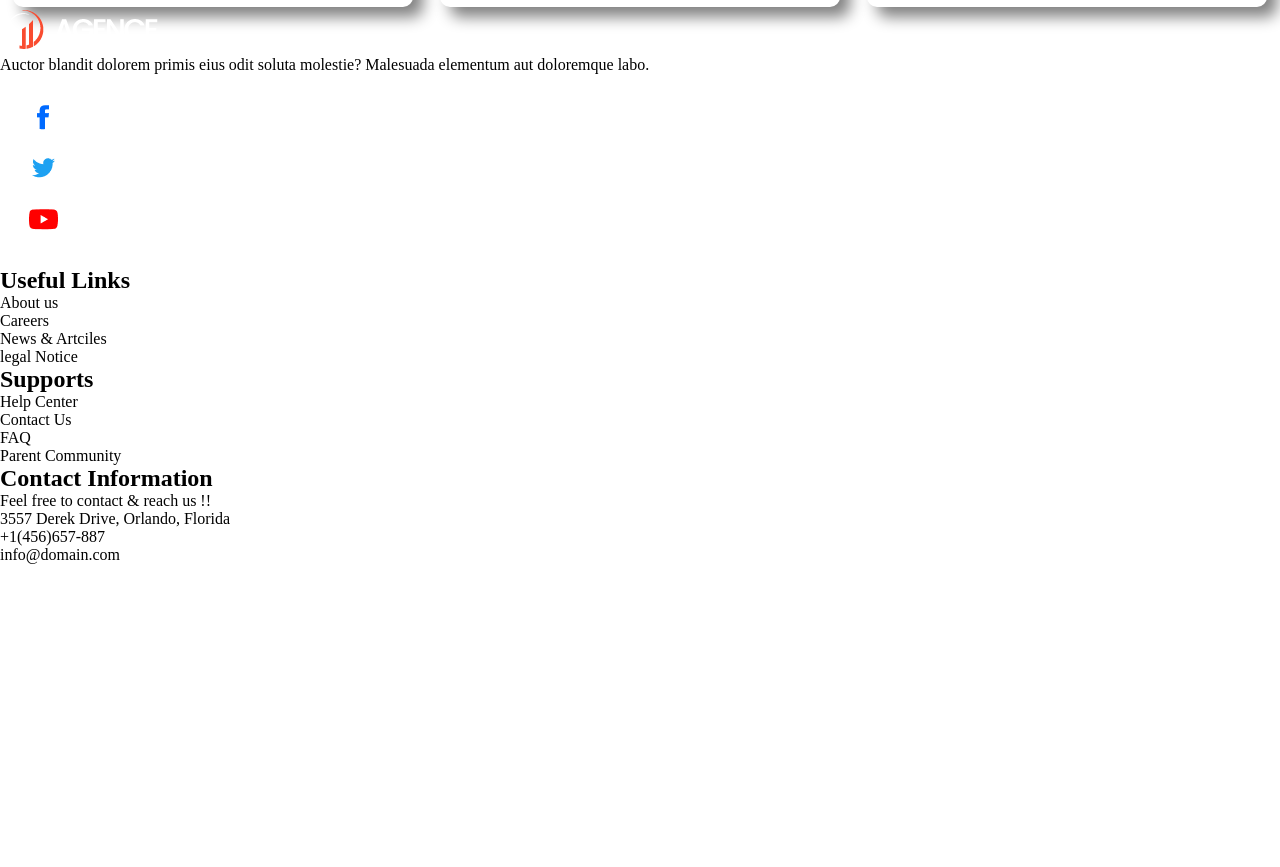
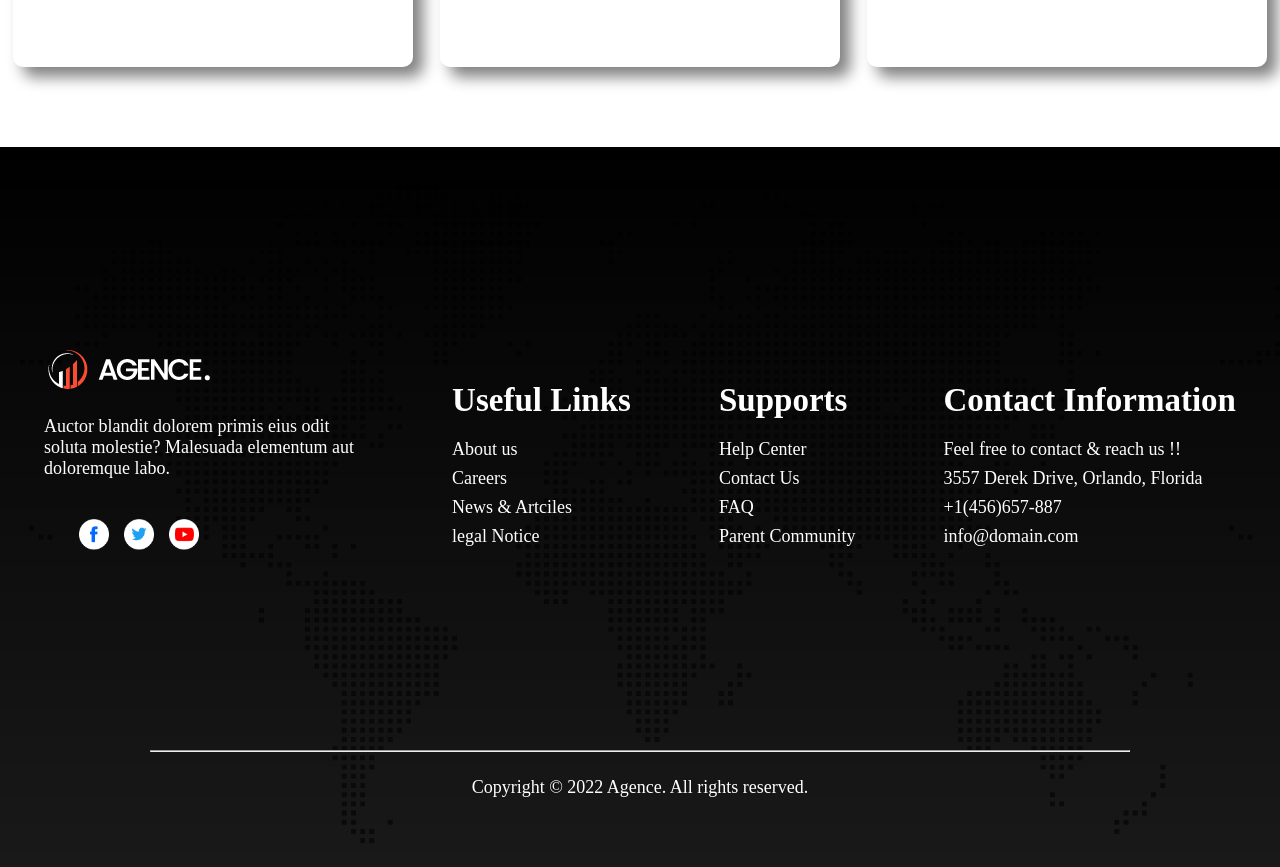
Before and after one commit to muddasirfaiyaj66/practice-project-2, a plain HTML site: page index.html in a window 1280 px wide. Shown: the part 2587-3454 px from the top of the page. Before the commit the page ends 3151 px from the top, so only its background shows below. Drawn offline with Linux system fonts and the light colour scheme.

Commit message:
complete project

```diff
--- a/index.html
+++ b/index.html
@@ -6,7 +6,7 @@
     <title>Digital Agency</title>
     <link rel="stylesheet" href="styles/styles.css">
 </head>
-<body>
+<body oncontextmenu="return false">
     <header>
         <!-- Navigation Section start -->
         <nav>
@@ -138,8 +138,8 @@
     </main>
 
 
-    <footer>
-        <section class="footer-container">
+    <footer class="footer-container">
+        <section >
             <div class="footer-boxes">
             <div class="footer-box">
                 <div class="logo">
@@ -193,9 +193,15 @@
                     </ul>
                 </div>
 
-                </div>
 
         </section>
+    </div>
+    <div class="hr">
+     <p><hr></p>
+    </div>
+    <div class="copy">
+     <p>Copyright © 2022 Agence. All rights reserved.</p>
+    </div>
     </footer>
 </body>
 </html>
--- a/styles/styles.css
+++ b/styles/styles.css
@@ -264,6 +264,7 @@ nav ul li a:hover{
     font-size: 19px;
     font-weight: 550;
     margin-left: 450px;
+    margin-bottom: 80px;
 
 }
 .blog-card-container{
@@ -274,6 +275,9 @@ nav ul li a:hover{
     width:400px;
     border-radius:  10px 10px 0px 10px  ;
 
+}
+.blog-container{
+    margin-bottom: 80px;
 }
 .blog-card{
     width:400px;
@@ -291,4 +295,58 @@ nav ul li a:hover{
     text-align: center;
     padding: 3px;
     font-size: 18px;
+
 }
+.footer-container{
+    background-image: url('../asset/image/footer-bg.png'), linear-gradient(rgba(0, 0, 0,1),rgba(0,0,0,.9));
+    background-blend-mode: overlay;
+    height: 90vh;
+
+
+    color: white;
+}
+.footer-boxes{
+    display: flex;
+    justify-content: space-around;
+    align-items: center;
+}
+.footer-box{
+    align-items: center;
+    margin-top: 200px;
+}
+.icon{
+    display: flex;
+}
+.icon img{
+    width:30px;
+   padding-left: 15px;
+}
+.footer-description{
+    width: 320px;
+    margin-bottom: 20px;
+    font-size: 18px;
+
+}
+.footer-title{
+    margin-top: 20px;
+    margin-bottom: 20px;
+    font-size: 22px;
+}
+.footer-onorder-list li{
+    list-style: none;
+    font-size: 18px;
+    margin-bottom: 8px;
+}
+.logo{
+    margin-bottom: 20px;
+}
+.hr{
+    margin: 0px 150px;
+    margin-top: 180px;
+    margin-bottom: 25px;
+}
+.copy{
+    text-align: center;
+    font-size: 18px;
+
+}
```
